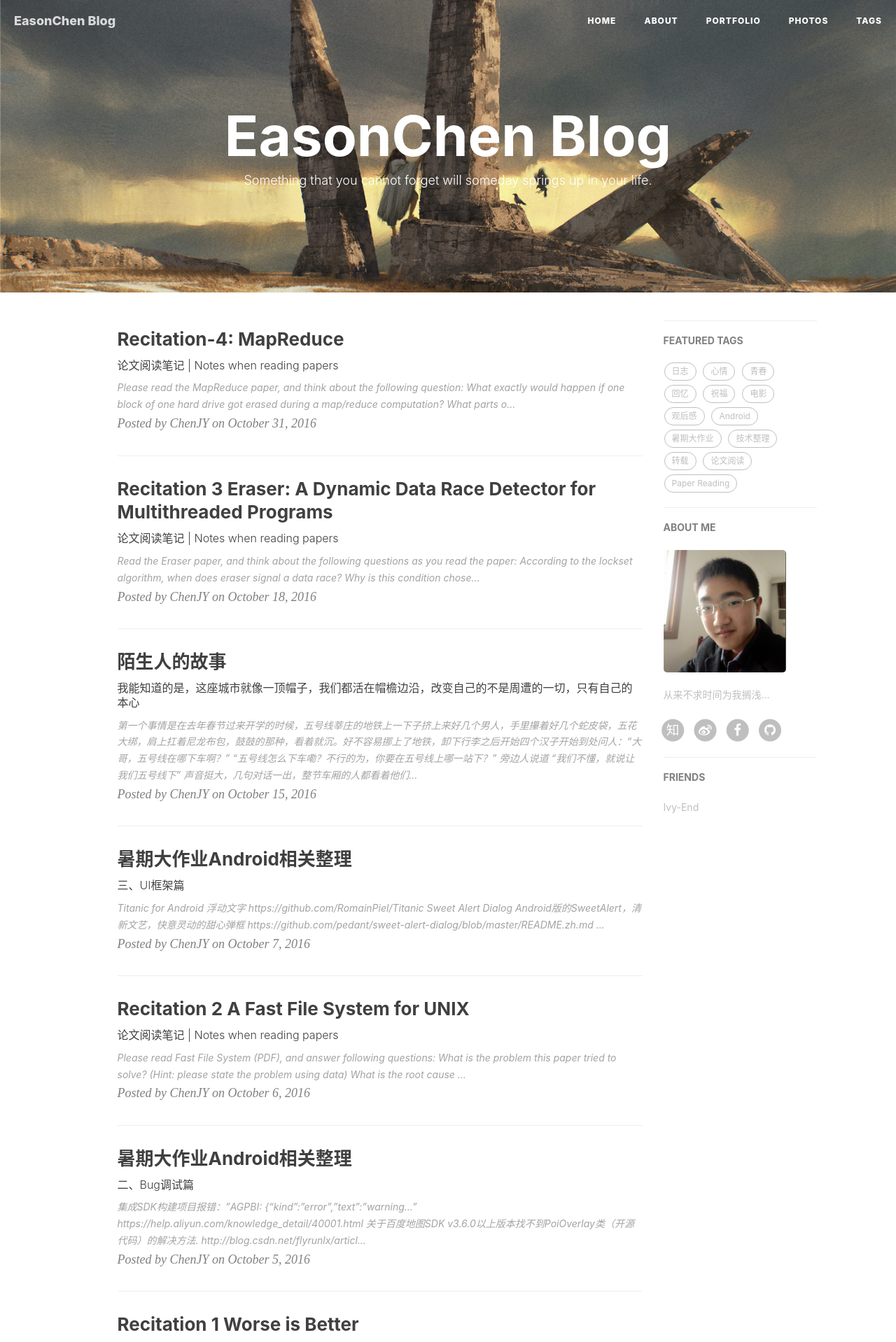
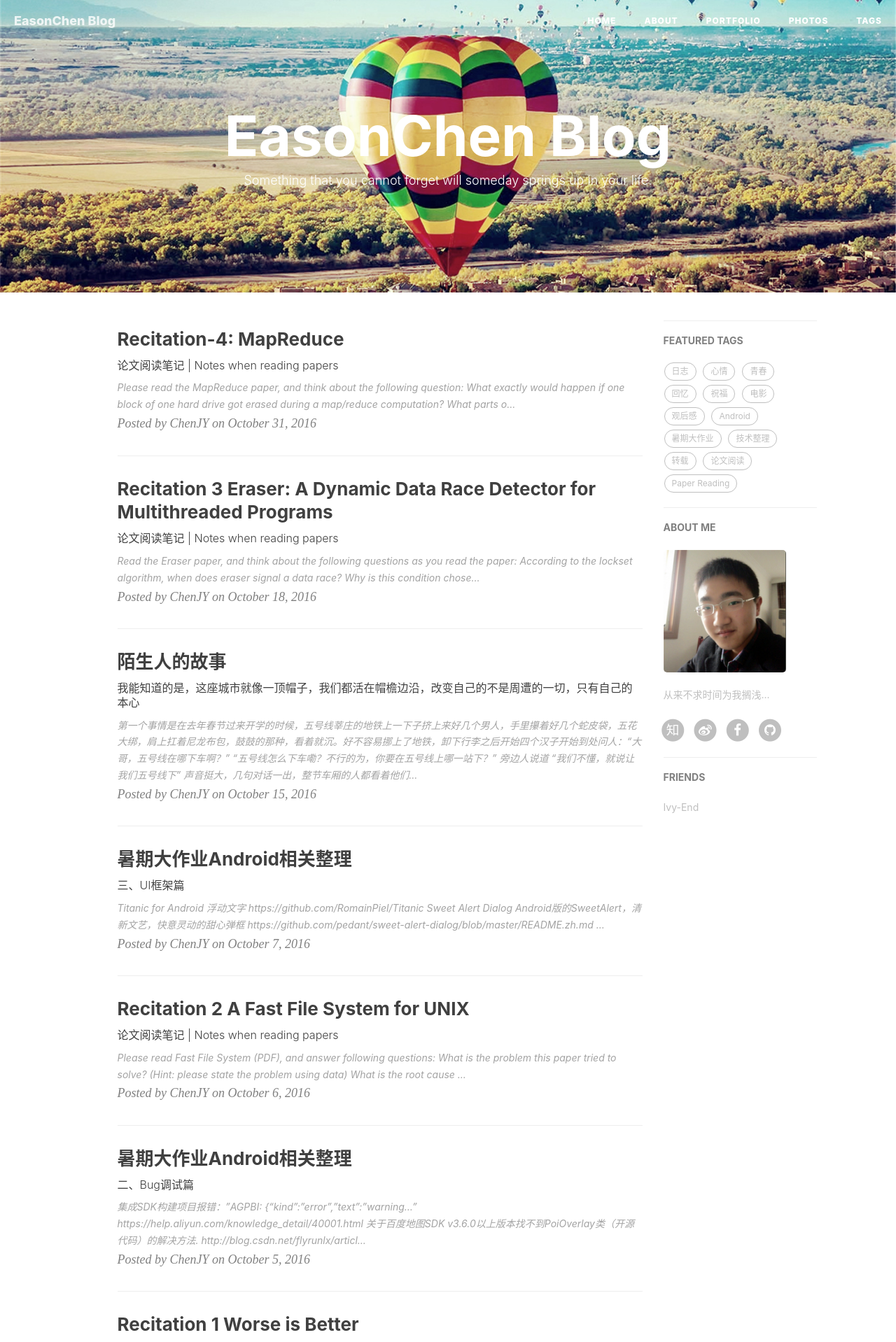
Before and after one commit to jiayangchen/jiayangchen.github.io, a Jekyll site: the page built from index.html, in a window 1280 px wide. Shown: the top 1918 px of the page at 70% size. Built offline with Jekyll 4.4.1, drawn with Linux system fonts in a browser that asks for light colours; nearby versions of some CDN libraries; the list of posts is cut into pages by our own code; comment, search, counter and statistics services are not loaded.

Commit message:
20161005

```diff
--- a/_config.yml
+++ b/_config.yml
@@ -1,7 +1,7 @@
 # Site settings
 title: EasonChen Blog
 SEOTitle: EasonChen
-header-img: img/WP92S2YJ.jpg
+header-img: img/bg.jpg
 email: jiayangchen@sjtu.edu.cn
 description: "You know some birds are not meant to be caged, their feathers are just too bright."
 keyword: "jiayangchen,blog,博客, 个人网站, 互联网,软件,Android"
```
Also changed, not shown: img/bg.jpg (added).
